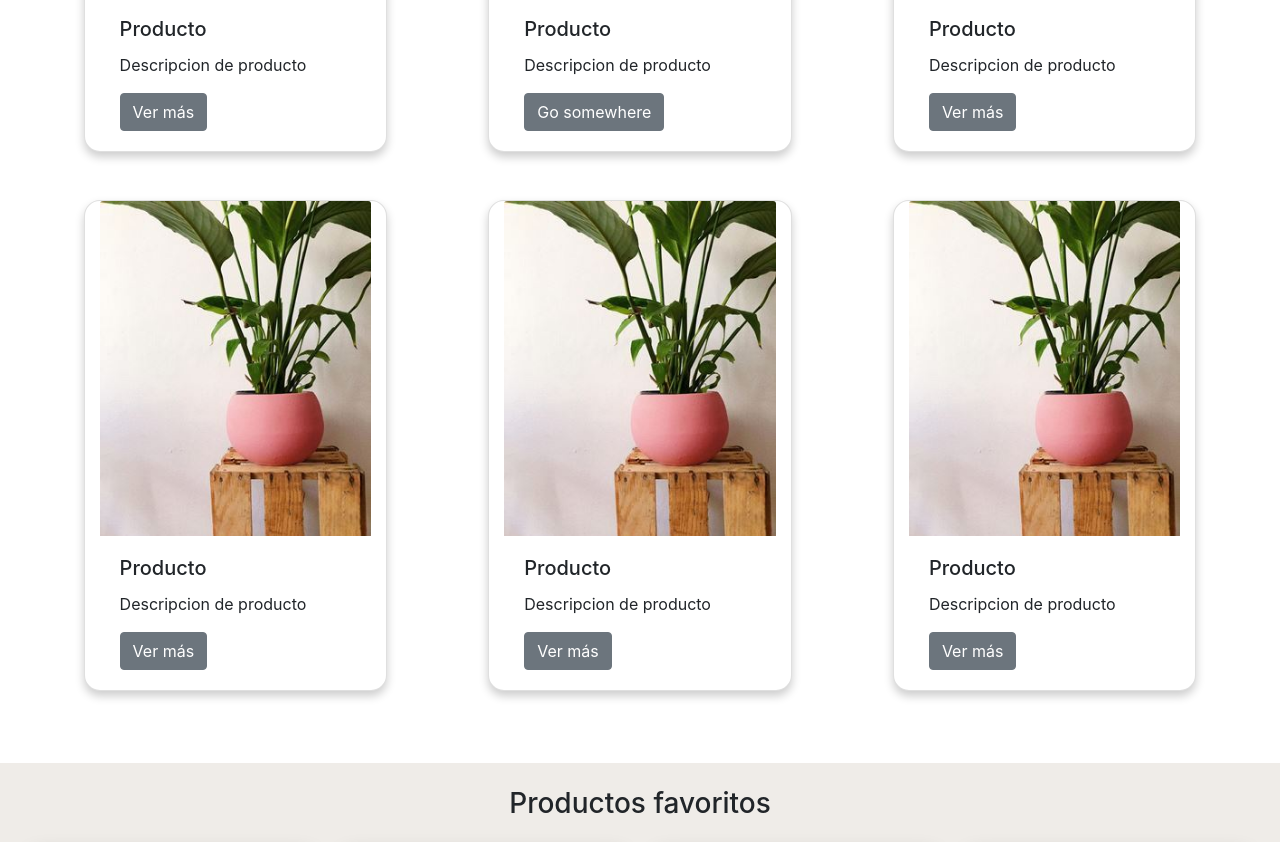
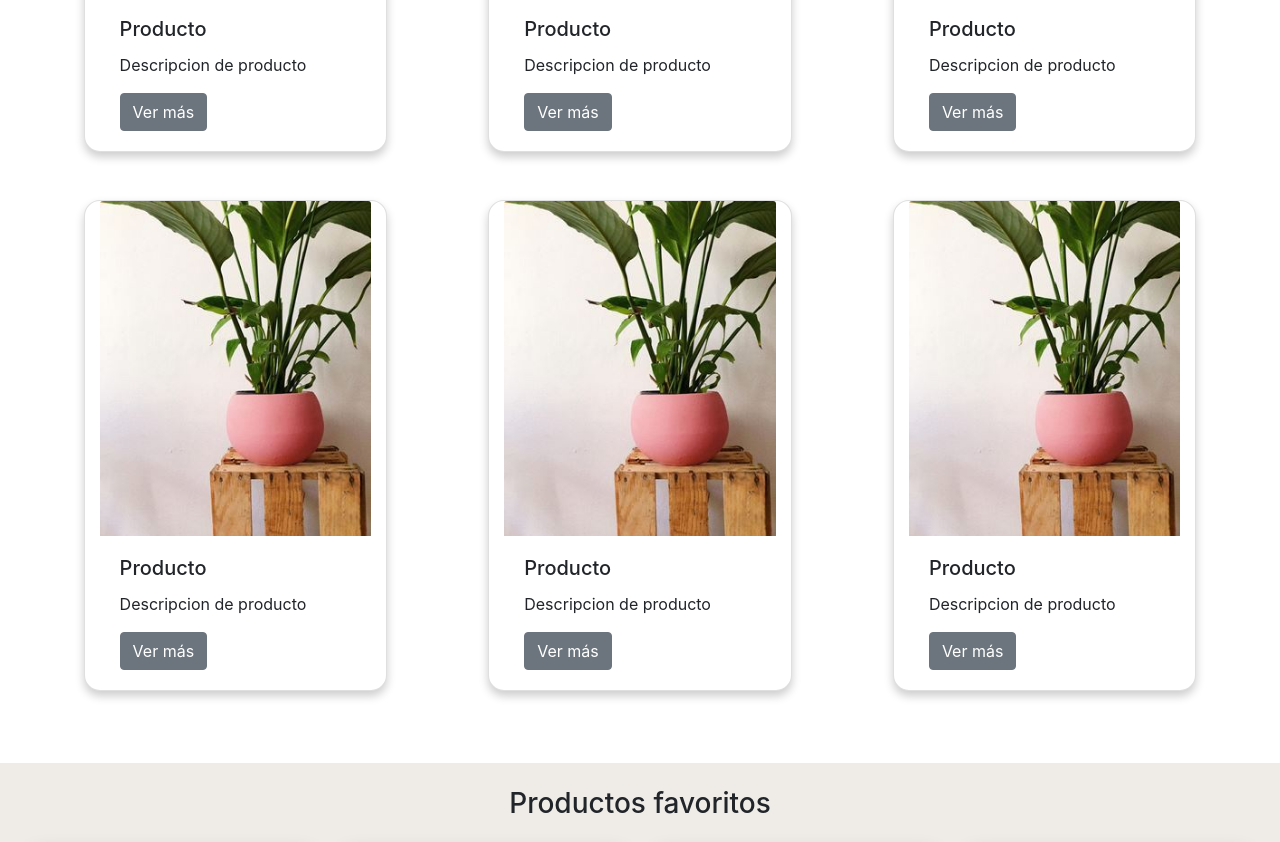
Before and after one commit to JoaquinLeonq98/Proyecto_Calida, a website: page pages/index.html in a window 1280 px wide. Shown: the part 1524-2366 px from the top of the page. Drawn offline with nearby package versions, Linux system fonts and the light colour scheme.

Commit message:
Correcion de errores

```diff
--- a/pages/index.html
+++ b/pages/index.html
@@ -78,7 +78,7 @@
         <div class="card-body">
           <h5 class="card-title">Producto</h5>
           <p class="card-text">Descripcion de producto</p>
-         <a href="#" class="btn btn-secondary">Go somewhere</a>
+         <a href="#" class="btn btn-secondary">Ver más</a>
         </div>
       </div>
       <div class="card col-lg-3 col-sm-12 col-md-6 mx-auto m-4">
```
